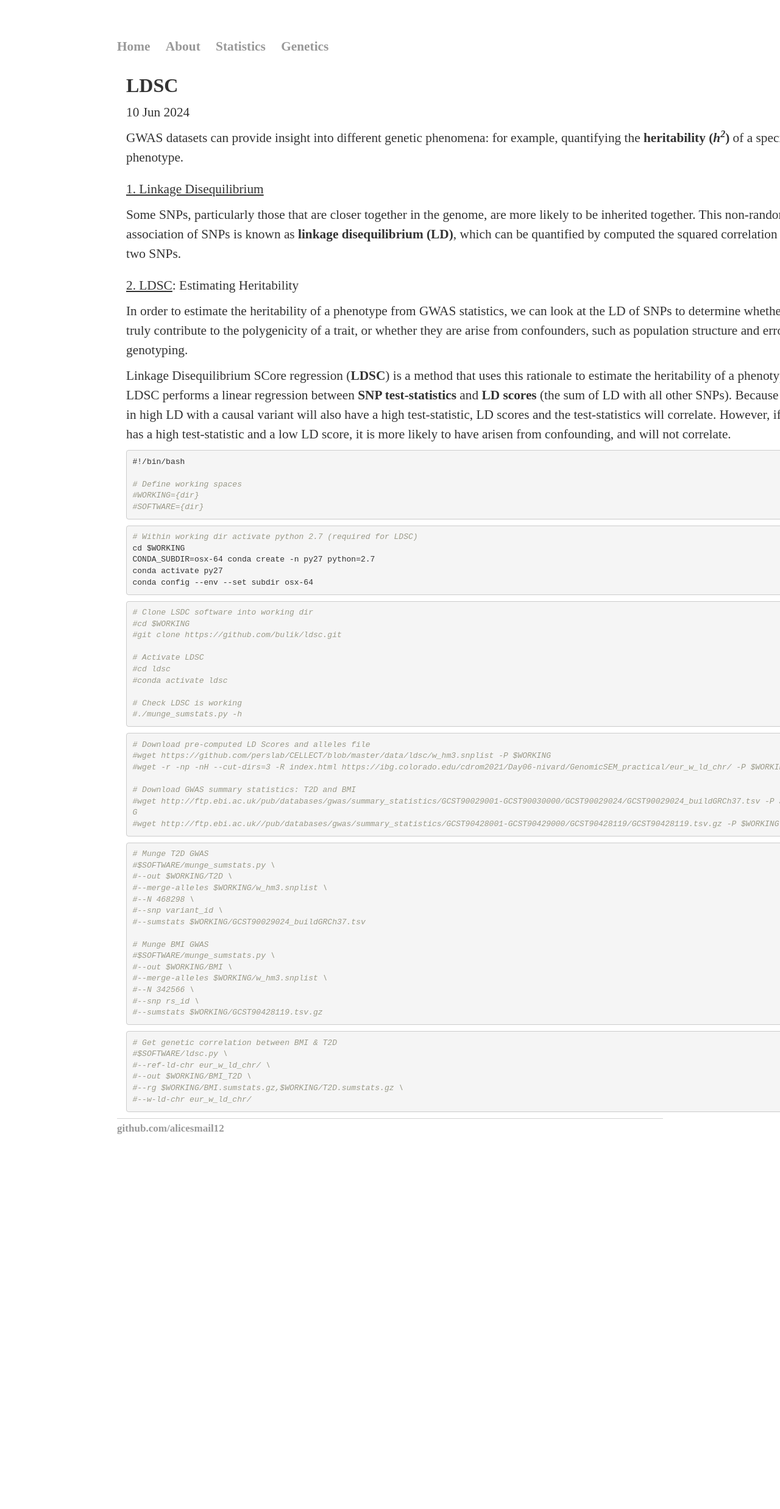
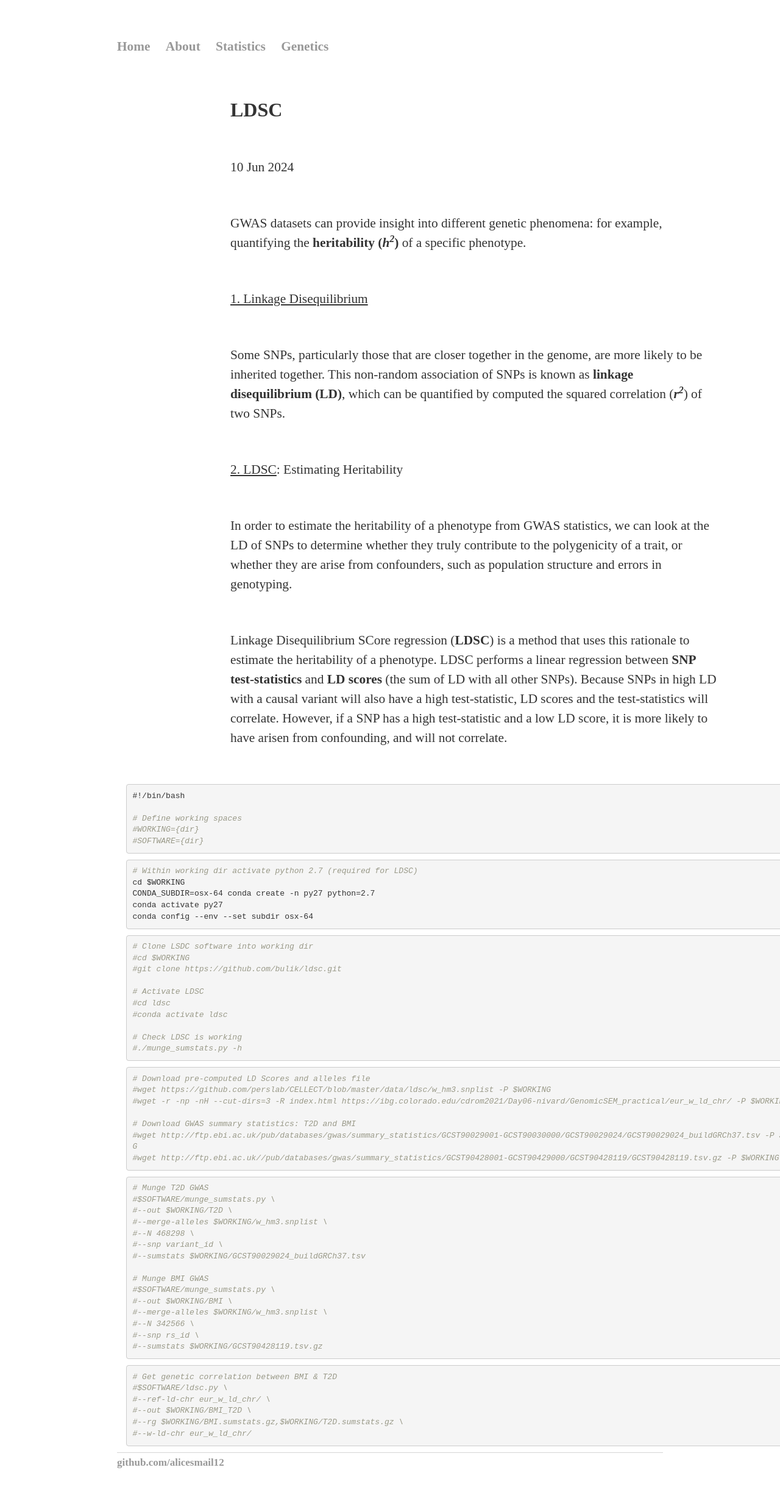
Before and after one commit to alicesmail12/alicesmail12.github.io, a Jekyll site: the page Genetics/_posts/2024-06-10-BashLDSC.html, which Jekyll copies as it is, in a window 1280 px wide. Shown: the whole page at 61% size. Built offline with Jekyll 4.4.1, drawn with Linux system fonts in a browser that asks for light colours; some web fonts are replaced; before the commit the page ends 1927 px from its top, so only the background shows below that.

Commit message:
Update main.css

```diff
--- a/css/main.css
+++ b/css/main.css
@@ -2,12 +2,17 @@
 @import url(https://fonts.googleapis.com/css2?family=Radio+Canada+Big:ital,wght@0,400..700;1,400..700&display=swap);
 
 h1{
+    margin: 60px auto;
+    width: 70%;
     font-size: 24pt;
     font-family: 'Radio Canada Big';
     line-height: 36px;
-font-weight:bold; }
+    font-weight:bold;
+}
 
 h2,h3,h4,h5,h6,p {
+    margin: 60px auto;
+    width: 70%;
     font-size: 16pt;
     font-family: 'Radio Canada Big';
     line-height: 32px;
```
Lines whose indentation alone changed are shown as unchanged.
